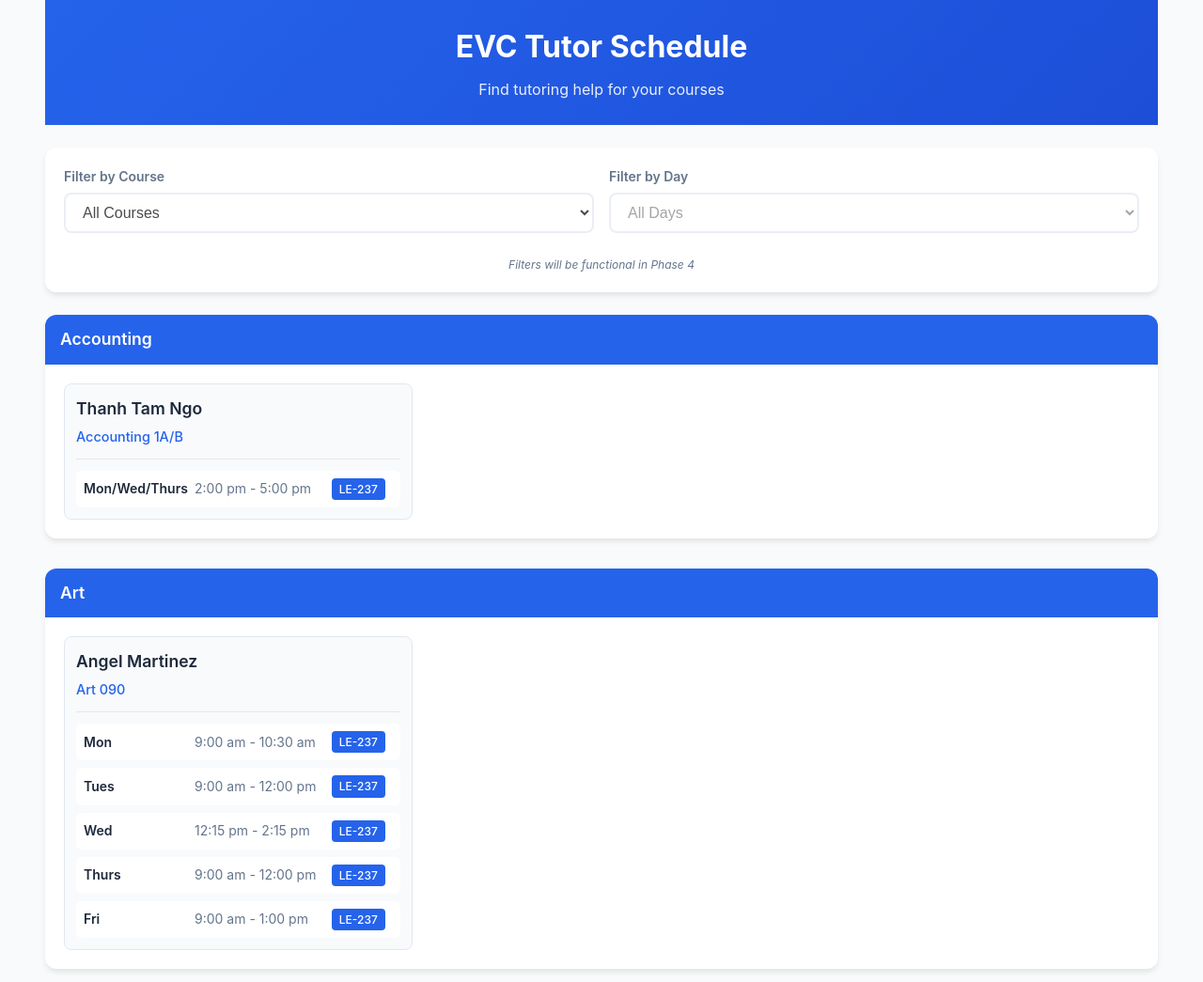
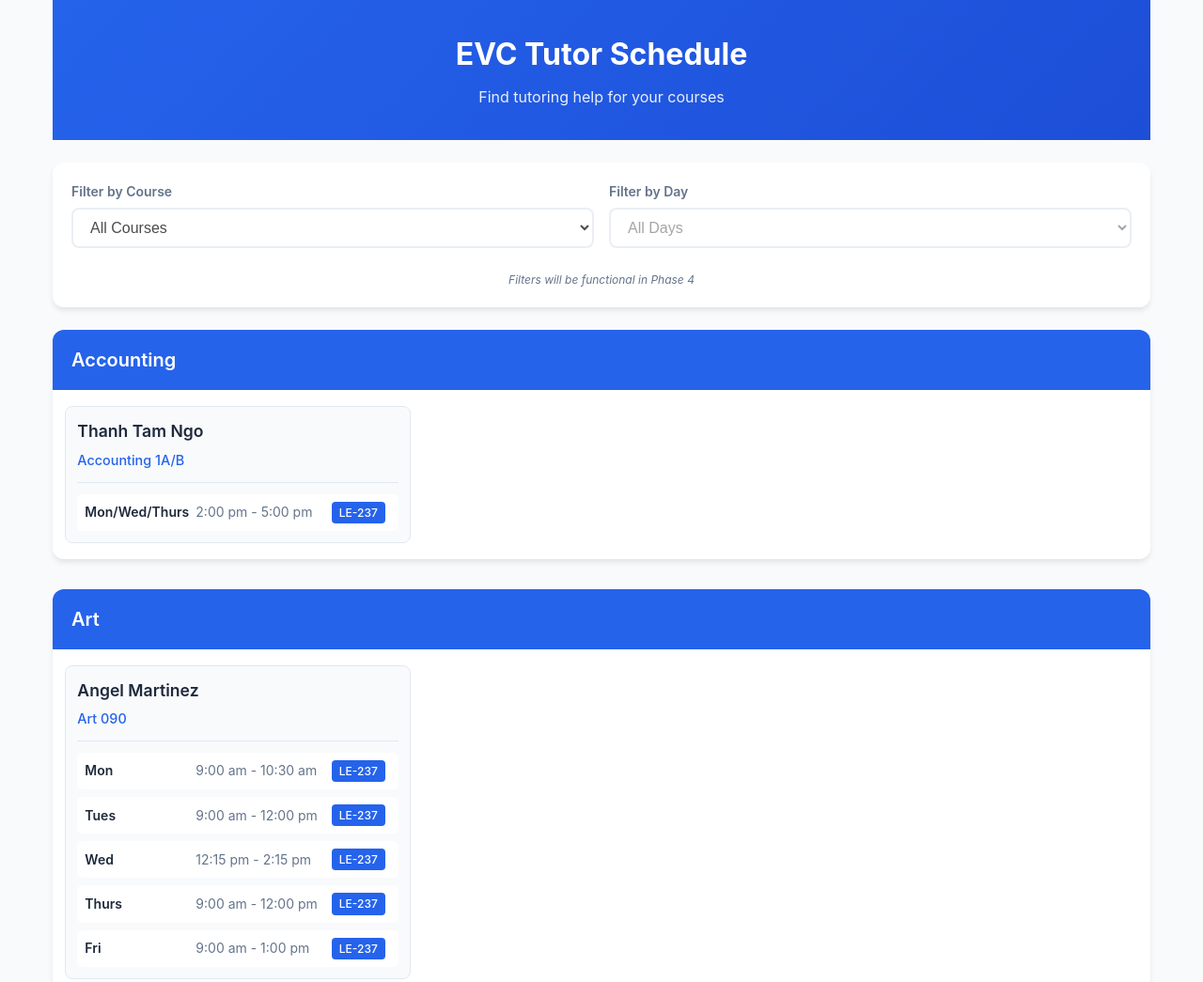
Before and after one commit to khainguyen21/evc-student-success-hub, a plain HTML site: page index.html in a window 1280 px wide. Shown: the top 1045 px of the page at 94% size. Drawn offline with Linux system fonts and the light colour scheme.

Commit message:
Inital Commit

```diff
--- a/styles.css
+++ b/styles.css
@@ -256,9 +256,36 @@
 }
 
 /* ==========================================
-   RESPONSIVE - Tablet (min-width: 1024px)
+   RESPONSIVE - Tablet (min-width: 768px)
    ========================================== */
-@media (min-width: 1024px) {
+@media (min-width: 840px) {
+  .container { padding: 0 16px; }
+  .header { padding: 32px 16px; }
+  .header__title { font-size: 1.75rem; }
+  .subject__title { padding: 16px 20px; font-size: 1.25rem; }
+  .tutor-card {
+    margin: 5px auto;
+  }
+
+
+  .subject__cards {
+    grid-template-columns: repeat(2, 1fr);
+
+  }
+
+  .schedule-item {
+    grid-template-columns: 110px 130px 70px;
+    gap: 8px;
+    align-items: center;
+  }
+
+  .schedule-item__location { justify-self: center; }
+}
+
+/* ==========================================
+   RESPONSIVE - Desktop (min-width: 1025px)
+   ========================================== */
+@media (min-width: 1219px) {
   .header__title { font-size: 2rem; }
 
   .filter {
@@ -272,31 +299,7 @@
     width: auto;
   }
 
-  .tutor-card {
-    width: 80%;
-  }
-  .subject__cards {
-    grid-template-columns: repeat(2, 1fr);
-    padding: 20px;
-  }
-
-  .schedule-item {
-    grid-template-columns: 110px 130px auto;
-    gap: 8px;
-    align-items: center;
-  }
-
-  .schedule-item__location { justify-self: center; }
-}
-/* ==========================================
-   RESPONSIVE - Desktop (min-width: 1200px)
-   ========================================== */
-@media (min-width: 1200px) {
   .subject__cards {
     grid-template-columns: repeat(3, 1fr);
   }
-    .tutor-card {
-    width: 100%;
-  }
-
 }
```
